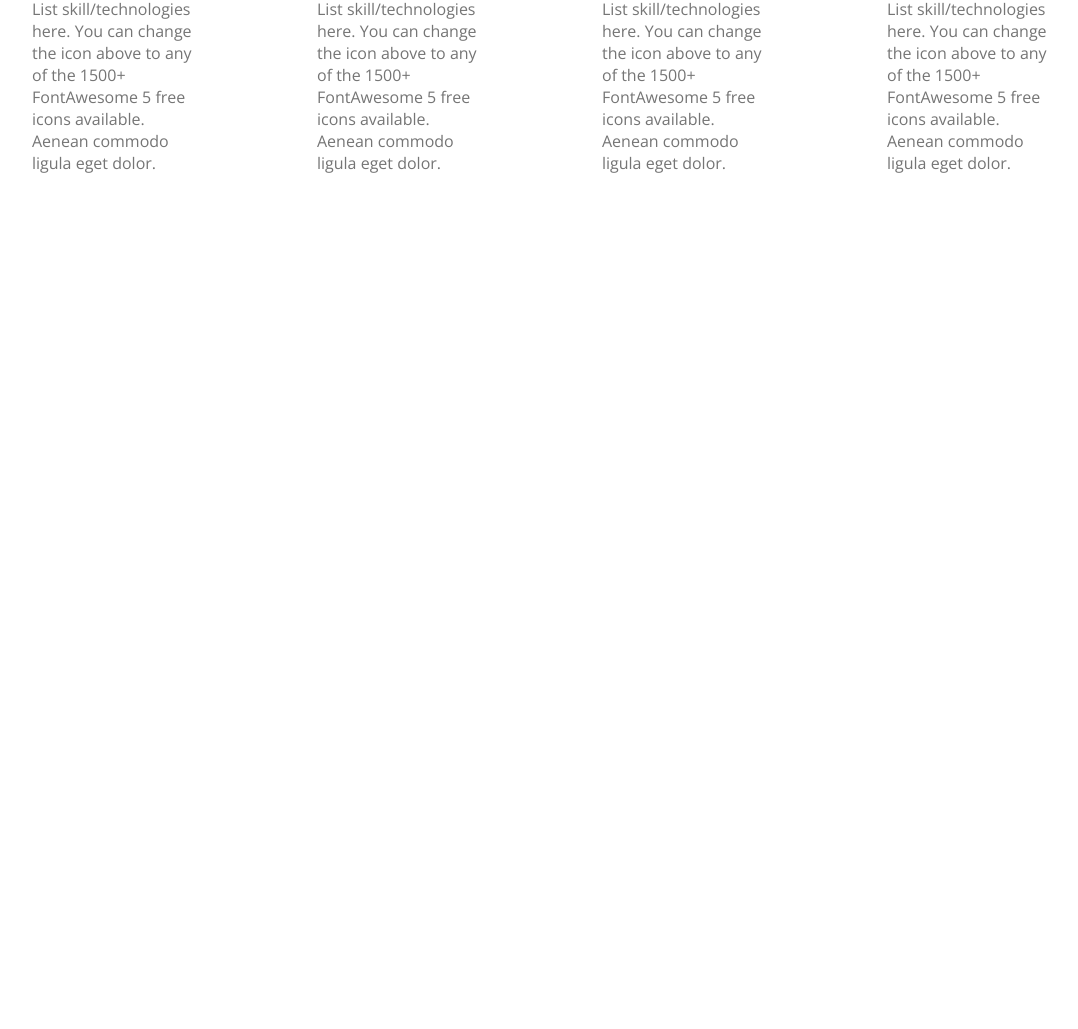
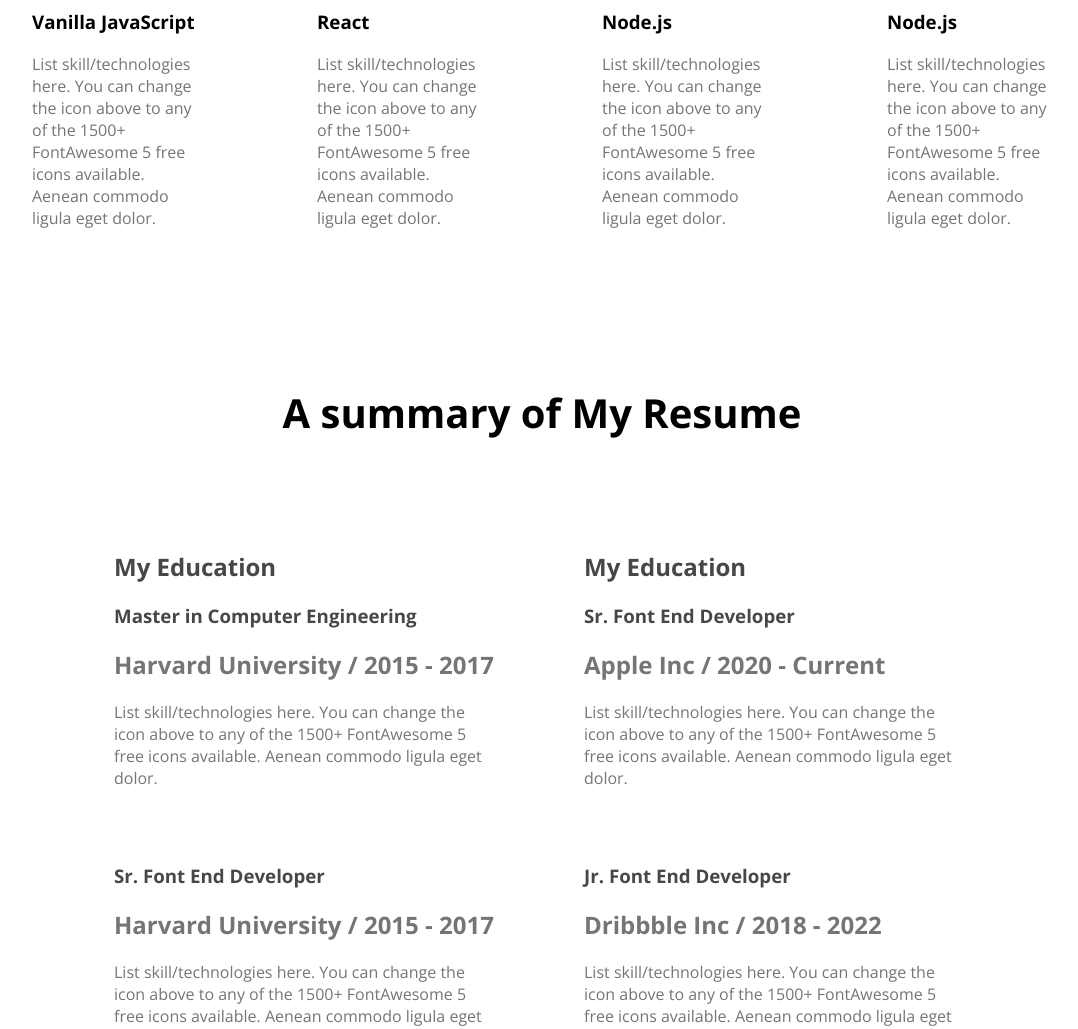
Before and after one commit to riyan1209/webdeveloper-portfolio, a plain HTML site: page index.html in a window 1280 px wide. Shown: the part 1760-2789 px from the top of the page, without its empty margins (98-1176 px from the left). Before the commit the page ends 2018 px from the top, so only its background shows below. Drawn offline with nearby package versions, Linux system fonts and the light colour scheme; a web font is replaced by a local one.

Commit message:
finished the resume section

```diff
--- a/index.html
+++ b/index.html
@@ -92,36 +92,117 @@
                 What I do
             </h3>
             <p id="what-i-do-description" class="section-description">
-                    I have more than 10 years experience building software for clients all over the world. Below is a quick overview of my main technical skill sets and technologies i use. Want to find out more about my experience? Check out my online resume and project portfolio.
+                I have more than 10 years experience building software for clients all over the world. Below is a quick
+                overview of my main technical skill sets and technologies i use. Want to find out more about my
+                experience? Check out my online resume and project portfolio.
             </p>
 
             <div class="skills-container">
                 <div class="skills">
-                        <img src="/images/icons/js.png" alt="">
+                    <img src="./images/icons/js.png" alt="">
                     <h3 class="skills-title">Vanilla JavaScript</h3>
-                        <p class="skills-description">List skill/technologies here. You can change the icon above to any of the 1500+ FontAwesome 5 free icons available. Aenean commodo ligula eget dolor.</p>
+                    <p class="skills-description">List skill/technologies here. You can change the icon above to any of
+                        the 1500+ FontAwesome 5 free icons available. Aenean commodo ligula eget dolor.</p>
                 </div>
                 <div class="skills">
                     <img src="./images/icons/react.png" alt="">
                     <h3 class="skills-title">React</h3>
-                        <p class="skills-description">List skill/technologies here. You can change the icon above to any of the 1500+ FontAwesome 5 free icons available. Aenean commodo ligula eget dolor.</p>
+                    <p class="skills-description">List skill/technologies here. You can change the icon above to any of
+                        the 1500+ FontAwesome 5 free icons available. Aenean commodo ligula eget dolor.</p>
                 </div>
                 <div class="skills">
                     <img src="./images/icons/nodejs.png" alt="">
                     <h3 class="skills-title">Node.js</h3>
-                        <p class="skills-description">List skill/technologies here. You can change the icon above to any of the 1500+ FontAwesome 5 free icons available. Aenean commodo ligula eget dolor.</p>
+                    <p class="skills-description">List skill/technologies here. You can change the icon above to any of
+                        the 1500+ FontAwesome 5 free icons available. Aenean commodo ligula eget dolor.</p>
                 </div>
                 <div class="skills">
                     <img src="./images/icons/mongo.png" alt="">
                     <h3 class="skills-title">Node.js</h3>
-                        <p class="skills-description">List skill/technologies here. You can change the icon above to any of the 1500+ FontAwesome 5 free icons available. Aenean commodo ligula eget dolor.</p>
+                    <p class="skills-description">List skill/technologies here. You can change the icon above to any of
+                        the 1500+ FontAwesome 5 free icons available. Aenean commodo ligula eget dolor.</p>
                 </div>
             </div>
+        </section>
+        <!-- What I do section End -->
+
+        <!-- Resume Section Start -->
+
+        <section class="resume-container">
+            <div class="container-headline">
+                <h1 class="container-headline-title">A summary of My Resume</h1>
+            </div>
+
+            <div class="resume-details-container">
+                <div class="container-part">
+
+                    <div class="part-info">
+                        <div class="part-headline">
+                            <h1>My Education</h1>
+                        </div>
+                        <h3 class="part-info-title">Master in Computer Engineering</h3>
+                        <h2 class="part-info-institute">Harvard University / 2015 - 2017</h2>
+                        <p class="part-info-paragraph">List skill/technologies here. You can change the icon above
+                            to any of the 1500+ FontAwesome 5 free icons available. Aenean commodo ligula eget dolor.
+                        </p>
+                    </div>
+                    <div class="part-info">
+                        <h3 class="part-info-title">Sr. Font End Developer</h3>
+                        <h2 class="part-info-institute">Harvard University / 2015 - 2017</h2>
+                        <p class="part-info-paragraph">List skill/technologies here. You can change the icon above
+                            to any of the 1500+ FontAwesome 5 free icons available. Aenean commodo ligula eget dolor.
+                        </p>
+                    </div>
+                    <div class="part-info">
+                        <h3 class="part-info-title">Master in Computer Engineering</h3>
+                        <h2 class="part-info-institute">Harvard University / 2015 - 2017</h2>
+                        <p class="part-info-paragraph">List skill/technologies here. You can change the icon above
+                            to any of the 1500+ FontAwesome 5 free icons available. Aenean commodo ligula eget dolor.
+                        </p>
+                    </div>
+                </div>
+                <div class="container-part">
+
+                    <div class="part-info">
+                        <div class="part-headline">
+                            <h1>My Education</h1>
+                        </div>
+                        <h3 class="part-info-title">Sr. Font End Developer</h3>
+                        <h2 class="part-info-institute">Apple Inc / 2020 - Current</h2>
+                        <p class="part-info-paragraph">List skill/technologies here. You can change the icon above
+                            to any of the 1500+ FontAwesome 5 free icons available. Aenean commodo ligula eget dolor.
+                        </p>
+                    </div>
+                    <div class="part-info">
+                        <h3 class="part-info-title">Jr. Font End Developer</h3>
+                        <h2 class="part-info-institute">Dribbble Inc / 2018 - 2022</h2>
+                        <p class="part-info-paragraph">List skill/technologies here. You can change the icon above
+                            to any of the 1500+ FontAwesome 5 free icons available. Aenean commodo ligula eget dolor.
+                        </p>
+                    </div>
+                    <div class="part-info">
+                        <h3 class="part-info-title">HTML Developer</h3>
+                        <h2 class="part-info-institute">Adobe Inc / 2017 - 2018</h2>
+                        <p class="part-info-paragraph">List skill/technologies here. You can change the icon above
+                            to any of the 1500+ FontAwesome 5 free icons available. Aenean commodo ligula eget dolor.
+                        </p>
+                    </div>
+                </div>
+            </div>
+
+            <div class="download-cv">
+                <button class="btn-primary">
+                    Download CV
+                </button>
+            </div>
+
+
+
         </section>
 
 
 
-        <!-- What I do section End -->
+        <!-- Resume Section End -->
     </main>
     <footer>
 
--- a/styles/portfolio.css
+++ b/styles/portfolio.css
@@ -3,7 +3,7 @@
 body{
     font-family: "Open Sans", sans-serif;
     font-optical-sizing: auto;
-    font-weight: 100px;
+    font-weight: 100;
     font-style: normal;
 
 }
@@ -19,6 +19,7 @@ body{
     font-size: 20px;
     font-weight: 700;
     padding: 15px 35px;
+    display: block;
 
 }
 
@@ -133,6 +134,11 @@ nav a{
 main{
     max-width: 1140px;
     margin: 0 auto;
+
+}
+
+main section{
+    margin-top: 80px;
 }
 
 .about{
@@ -174,3 +180,44 @@ main{
 .skills-description{
     color: #757575;
 }
+
+/* Resume Related Styles */
+
+.container-headline .container-headline-title{
+    text-align: center;
+}
+
+.resume-details-container{
+    display: flex;
+    padding: 100px;
+
+}
+
+.container-headline-title{
+    font-size: 40px;
+    margin-bottom: -30px;
+}
+
+
+.part-info{
+    padding: 20px;
+    margin: 0 22px;
+}
+.part-info-title , .part-headline{
+    color: #474747;
+}
+
+.part-info-institute , .part-info-paragraph{
+    color: #757575;
+}
+.resume-container{
+    width: 1140px;
+
+}
+
+.download-cv{
+    display: flex;
+    justify-content: center;
+    align-items: center;
+    margin-top: -80px;
+}
```
Lines whose indentation alone changed are shown as unchanged.
